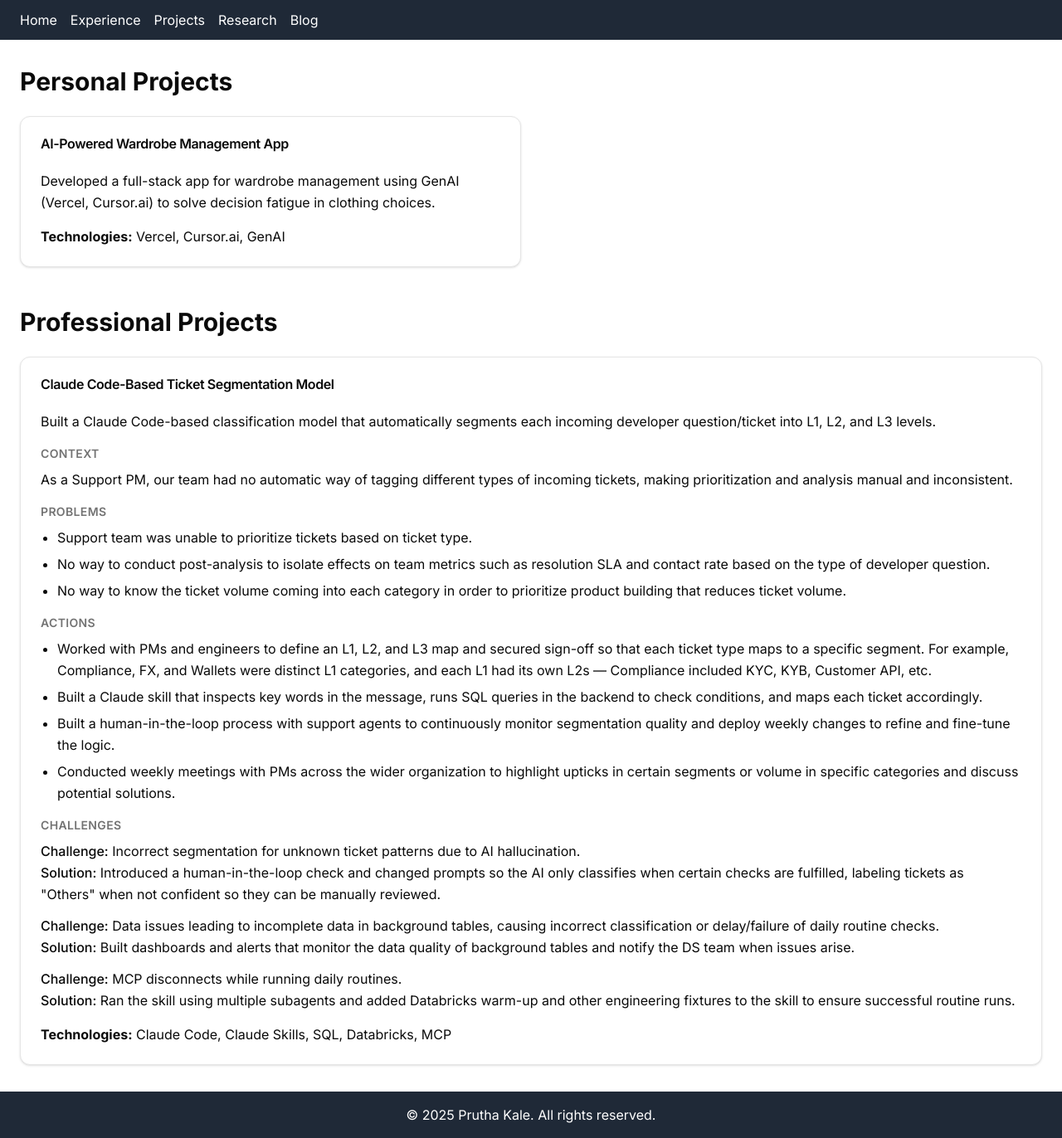
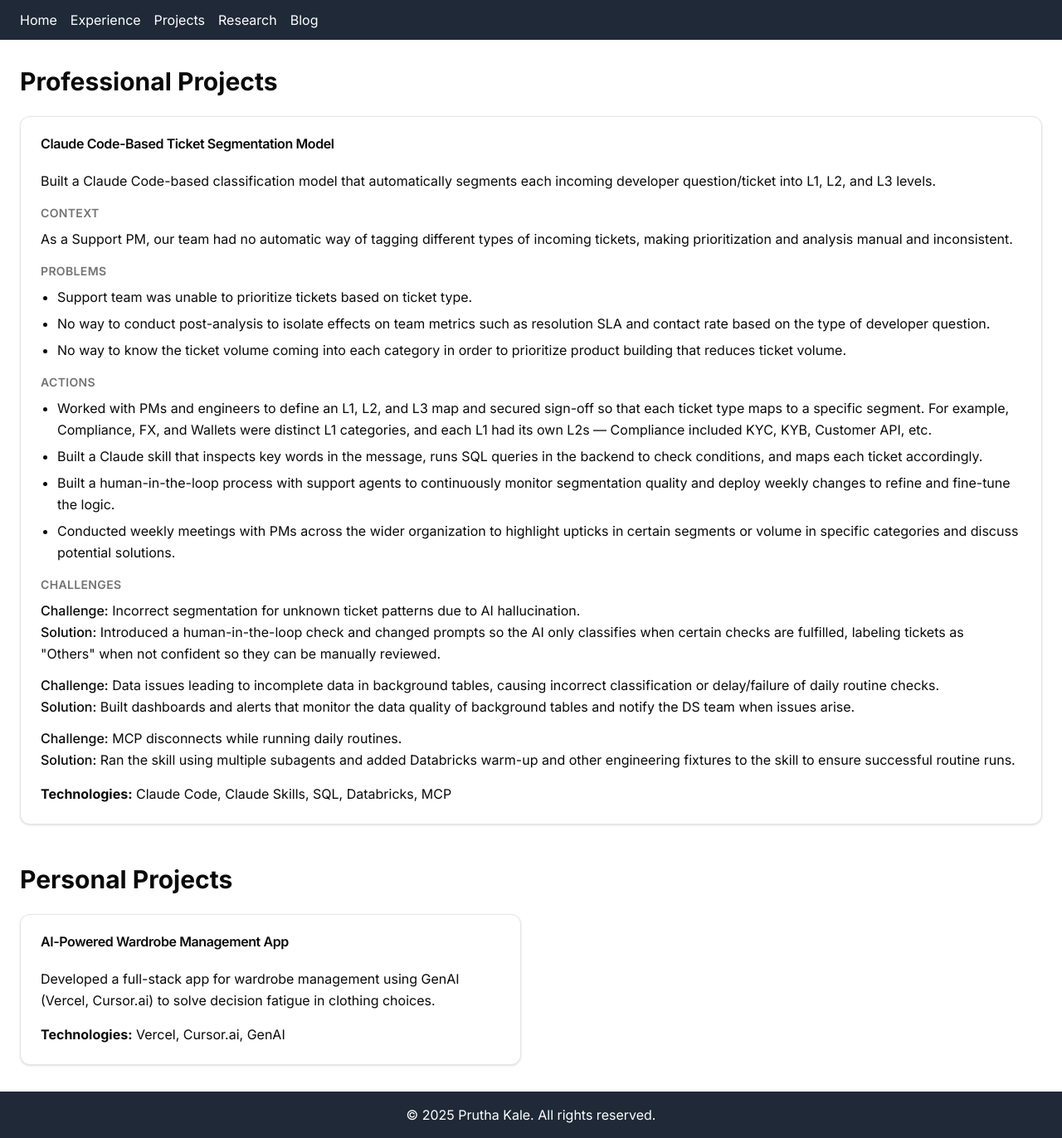
Before and after one commit to pinee/website, a Next.js app: page /projects in a window 1280 px wide. Shown: the whole page at 83% size. Built offline with nearby package versions, Linux system fonts and the light colour scheme.

Commit message:
feat: rename personal to professional projects in page component
Co-authored-by: Pruth@ <19633154+pinee@users.noreply.github.com>

```diff
--- a/app/projects/page.tsx
+++ b/app/projects/page.tsx
@@ -141,13 +141,13 @@ export default function ProjectsPage() {
   return (
     <div className="flex flex-col gap-12">
       <section>
-        <h1 className="text-3xl font-bold mb-6">Personal Projects</h1>
-        <ProjectGrid projects={personalProjects} />
+        <h1 className="text-3xl font-bold mb-6">Professional Projects</h1>
+        <ProjectGrid projects={professionalProjects} />
       </section>
 
       <section>
-        <h2 className="text-3xl font-bold mb-6">Professional Projects</h2>
-        <ProjectGrid projects={professionalProjects} />
+        <h2 className="text-3xl font-bold mb-6">Personal Projects</h2>
+        <ProjectGrid projects={personalProjects} />
       </section>
     </div>
   )
```
